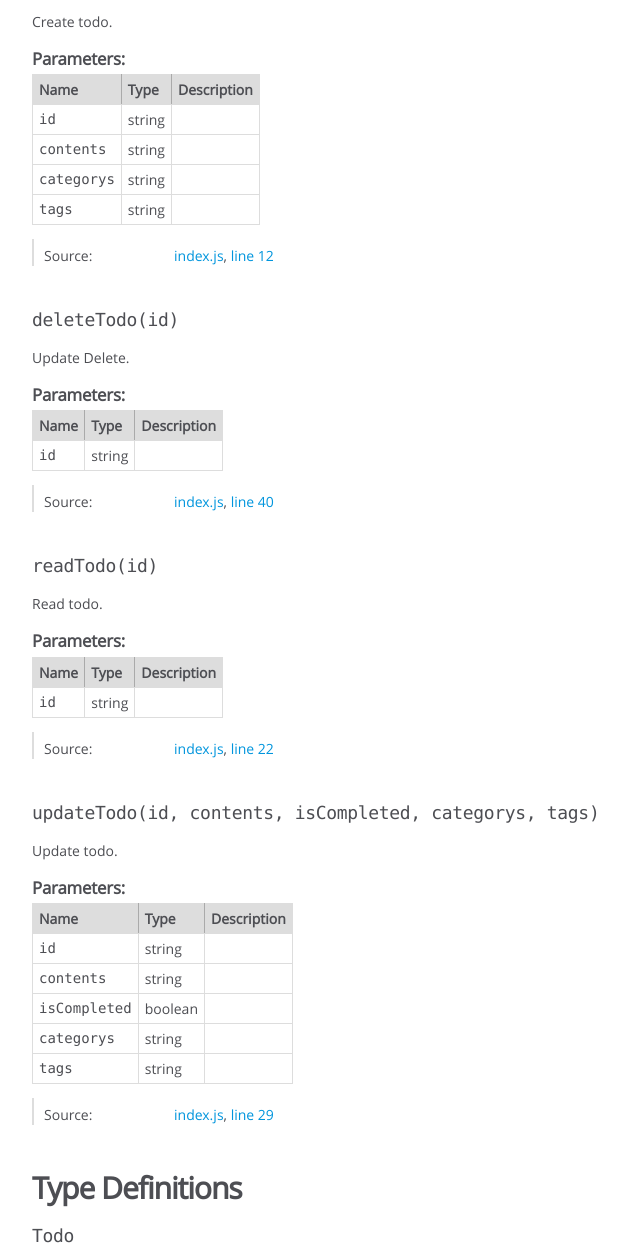
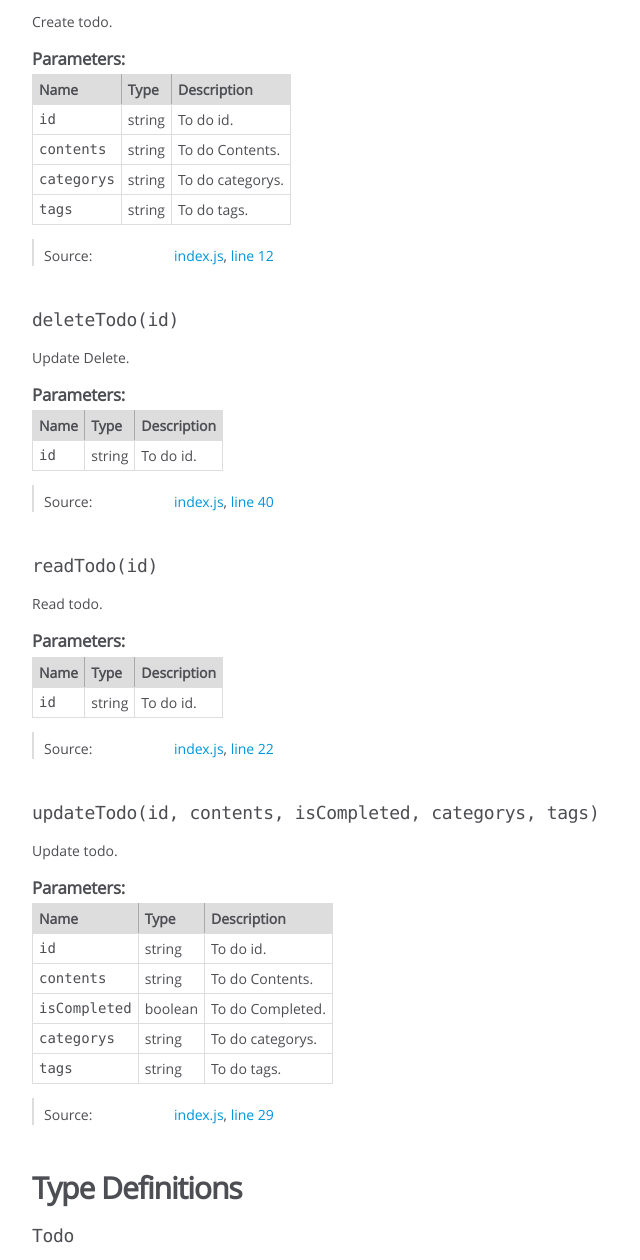
Before and after one commit to j-ij-i/wanted-pre-onboarding-challenge-fe-2, a website: page docs/global.html in a window 1280 px wide. Shown: the part 251-1511 px from the top of the page, without its empty margins (0-640 px from the left). Drawn offline with Linux system fonts and the light colour scheme.

Commit message:
comment : Update description

```diff
--- a/docs/global.html
+++ b/docs/global.html
@@ -164,7 +164,7 @@
 
 
 
-            <td class="description last"></td>
+            <td class="description last"><p>To do id.</p></td>
         </tr>
 
 
@@ -187,7 +187,7 @@
 
 
 
-            <td class="description last"></td>
+            <td class="description last"><p>To do Contents.</p></td>
         </tr>
 
 
@@ -210,7 +210,7 @@
 
 
 
-            <td class="description last"></td>
+            <td class="description last"><p>To do categorys.</p></td>
         </tr>
 
 
@@ -233,7 +233,7 @@
 
 
 
-            <td class="description last"></td>
+            <td class="description last"><p>To do tags.</p></td>
         </tr>
 
 
@@ -370,7 +370,7 @@
 
 
 
-            <td class="description last"></td>
+            <td class="description last"><p>To do id.</p></td>
         </tr>
 
 
@@ -507,7 +507,7 @@
 
 
 
-            <td class="description last"></td>
+            <td class="description last"><p>To do id.</p></td>
         </tr>
 
 
@@ -644,7 +644,7 @@
 
 
 
-            <td class="description last"></td>
+            <td class="description last"><p>To do id.</p></td>
         </tr>
 
 
@@ -667,7 +667,7 @@
 
 
 
-            <td class="description last"></td>
+            <td class="description last"><p>To do Contents.</p></td>
         </tr>
 
 
@@ -690,7 +690,7 @@
 
 
 
-            <td class="description last"></td>
+            <td class="description last"><p>To do Completed.</p></td>
         </tr>
 
 
@@ -713,7 +713,7 @@
 
 
 
-            <td class="description last"></td>
+            <td class="description last"><p>To do categorys.</p></td>
         </tr>
 
 
@@ -736,7 +736,7 @@
 
 
 
-            <td class="description last"></td>
+            <td class="description last"><p>To do tags.</p></td>
         </tr>
 
 
@@ -1049,7 +1049,7 @@
 <br class="clear">
 
 <footer>
-    Documentation generated by <a href="https://github.com/jsdoc/jsdoc">JSDoc 3.6.11</a> on Tue Aug 30 2022 12:09:31 GMT+0900 (대한민국 표준시)
+    Documentation generated by <a href="https://github.com/jsdoc/jsdoc">JSDoc 3.6.11</a> on Tue Aug 30 2022 14:52:57 GMT+0900 (대한민국 표준시)
 </footer>
 
 <script> prettyPrint(); </script>
```
Also changed, not shown: docs/index.html (+1 -1 lines), docs/index.js.html (+12 -12 lines), src/index.js (+11 -11 lines).
